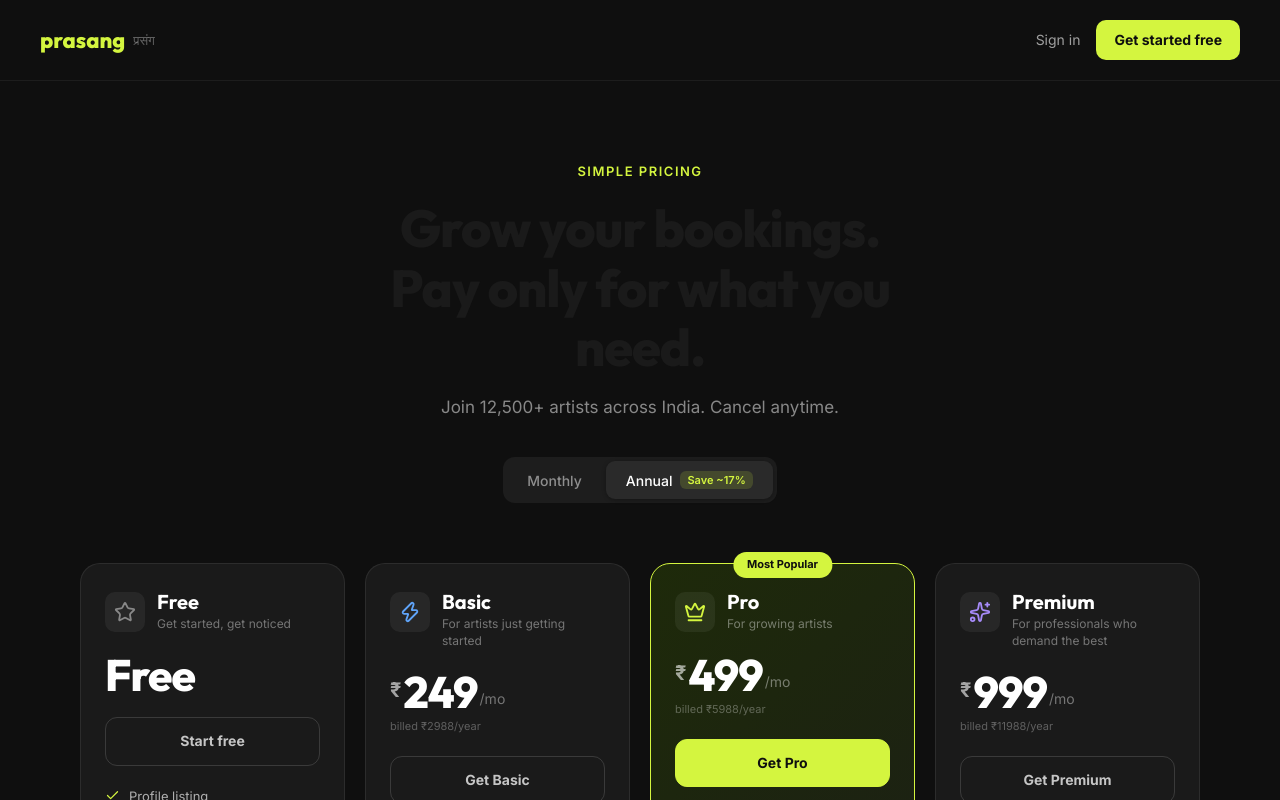
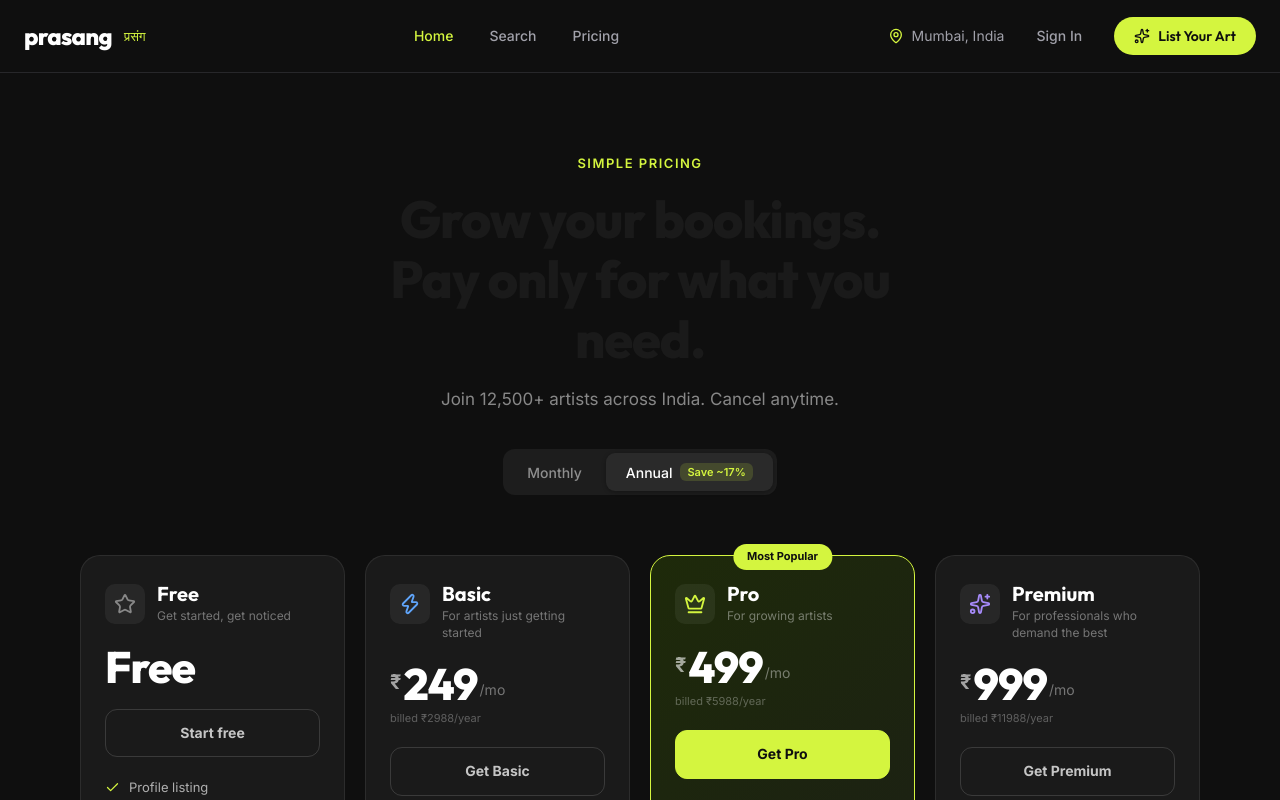
Before and after one commit to darshitvvora/prasang, a React (Vite) app in the folder frontend/: page /pricing in a window 1280 px wide. Shown: the top 800 px of the page. Built offline with nearby package versions, Linux system fonts and the light colour scheme.

Commit message:
Updated Navbar to add sign in and remove notification

```diff
--- a/frontend/src/components/Navbar.css
+++ b/frontend/src/components/Navbar.css
@@ -92,21 +92,19 @@
   flex-shrink: 0;
 }
 
-.navbar-bell {
-  position: relative;
-  width: 40px;
-  height: 40px;
-  display: flex;
-  align-items: center;
-  justify-content: center;
-  border-radius: var(--radius-full);
+.navbar-signin {
+  padding: var(--space-2) var(--space-4);
   color: var(--color-text-on-dark-secondary);
-  transition: background var(--transition-fast), color var(--transition-fast);
+  font-size: var(--text-base);
+  font-weight: 500;
+  border-radius: var(--radius-md);
+  white-space: nowrap;
+  transition: color var(--transition-fast), background var(--transition-fast);
 }
 
-.navbar-bell:hover {
-  background: rgba(255, 255, 255, 0.08);
+.navbar-signin:hover {
   color: var(--color-text-on-dark);
+  background: rgba(255, 255, 255, 0.06);
 }
 
 .navbar-cta {
@@ -202,7 +200,7 @@
     display: none;
   }
 
-  .navbar-bell {
+  .navbar-signin {
     display: none;
   }
 
--- a/frontend/src/components/Navbar.tsx
+++ b/frontend/src/components/Navbar.tsx
@@ -1,6 +1,6 @@
 import { useState } from 'react';
 import { Link } from 'react-router-dom';
-import { MapPin, Bell, Menu, X, Sparkles } from 'lucide-react';
+import { MapPin, Menu, X, Sparkles } from 'lucide-react';
 import './Navbar.css';
 
 export default function Navbar() {
@@ -9,7 +9,6 @@ export default function Navbar() {
   const links = [
     { label: 'Home', to: '/', active: true },
     { label: 'Search', to: '/search' },
-    { label: 'For Artists', to: '/artist/onboarding' },
     { label: 'Pricing', to: '/pricing' },
   ];
 
@@ -42,9 +41,9 @@ export default function Navbar() {
             <span>Mumbai, India</span>
           </button>
 
-          <button type="button" className="navbar-bell" aria-label="Notifications">
-            <Bell size={20} />
-          </button>
+          <Link to="/login" className="navbar-signin">
+            Sign In
+          </Link>
 
           <Link to="/artist/onboarding" className="navbar-cta">
             <Sparkles size={16} />
@@ -76,6 +75,9 @@ export default function Navbar() {
           </Link>
         ))}
         <div className="navbar-mobile-divider" />
+        <Link to="/login" className="navbar-link" onClick={() => setMobileOpen(false)}>
+          Sign In
+        </Link>
         <button type="button" className="navbar-location">
           <MapPin size={16} />
           <span>Mumbai, India</span>
--- a/frontend/src/pages/PricingPage.css
+++ b/frontend/src/pages/PricingPage.css
@@ -4,61 +4,6 @@
   color: #ffffff;
   font-family: var(--font-body);
 }
-
-/* Nav */
-.pricing-nav {
-  display: flex;
-  align-items: center;
-  justify-content: space-between;
-  padding: 20px 40px;
-  border-bottom: 1px solid rgba(255, 255, 255, 0.06);
-}
-
-.pricing-nav-logo {
-  display: flex;
-  align-items: center;
-  gap: 8px;
-  text-decoration: none;
-  font-family: var(--font-heading);
-  font-size: 22px;
-  font-weight: 800;
-  color: var(--color-accent);
-}
-
-.pricing-nav-hindi {
-  font-size: 13px;
-  color: rgba(255, 255, 255, 0.35);
-  font-family: var(--font-body);
-  font-weight: 400;
-}
-
-.pricing-nav-actions {
-  display: flex;
-  align-items: center;
-  gap: 16px;
-}
-
-.pricing-nav-link {
-  font-size: 14px;
-  color: rgba(255, 255, 255, 0.6);
-  text-decoration: none;
-  transition: color 0.2s;
-}
-
-.pricing-nav-link:hover { color: #ffffff; }
-
-.pricing-nav-cta {
-  padding: 9px 18px;
-  background: var(--color-accent);
-  border-radius: 10px;
-  font-size: 14px;
-  font-weight: 700;
-  color: #0f0f0f;
-  text-decoration: none;
-  transition: background 0.2s;
-}
-
-.pricing-nav-cta:hover { background: var(--color-accent-hover); }
 
 /* Hero */
 .pricing-hero {
--- a/frontend/src/pages/PricingPage.tsx
+++ b/frontend/src/pages/PricingPage.tsx
@@ -1,6 +1,7 @@
 import { useState } from 'react';
 import { Link } from 'react-router-dom';
 import { Check, X, Crown, Zap, Star, Sparkles } from 'lucide-react';
+import Navbar from '../components/Navbar';
 import './PricingPage.css';
 
 const PLANS = [
@@ -132,17 +133,7 @@ export default function PricingPage() {
 
   return (
     <div className="pricing-page">
-      {/* Navbar minimal */}
-      <nav className="pricing-nav">
-        <Link to="/" className="pricing-nav-logo">
-          <span>prasang</span>
-          <span className="pricing-nav-hindi">प्रसंग</span>
-        </Link>
-        <div className="pricing-nav-actions">
-          <Link to="/login" className="pricing-nav-link">Sign in</Link>
-          <Link to="/signup" className="pricing-nav-cta">Get started free</Link>
-        </div>
-      </nav>
+      <Navbar />
 
       <div className="pricing-hero">
         <p className="pricing-eyebrow">Simple pricing</p>
```
